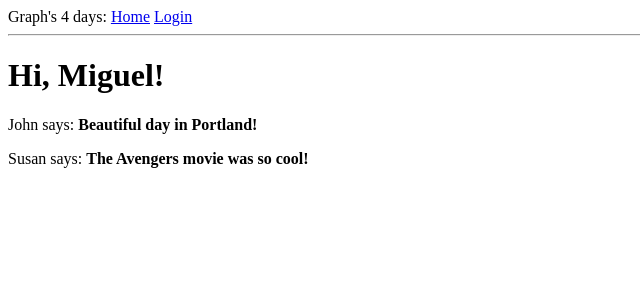
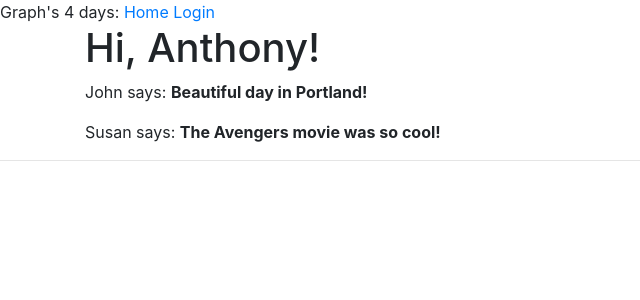
Before and after one commit to StandardUserInternship/Group11Final, a Flask app: page / in a window 1280 px wide. Shown: the top 300 px of the page, without its empty margins (0-640 px from the left). Run offline with Flask 2, Linux system fonts and the light colour scheme; some libraries are stand-ins or nearby versions.

Commit message:
minor changes

```diff
--- a/app/templates/base.html
+++ b/app/templates/base.html
@@ -1,6 +1,15 @@
 <!doctype html>
 <html>
     <head>
+       <!-- Required meta tags -->
+    <meta charset="utf-8">
+    <meta name="viewport" content="width=device-width, initial-scale=1, shrink-to-fit=no">
+
+    <!-- Bootstrap CSS -->
+    <link rel="stylesheet" href="https://maxcdn.bootstrapcdn.com/bootstrap/4.0.0/css/bootstrap.min.css" integrity="sha384-Gn5384xqQ1aoWXA+058RXPxPg6fy4IWvTNh0E263XmFcJlSAwiGgFAW/dAiS6JXm" crossorigin="anonymous">
+
+    <link rel="stylesheet" type="text/css" href="{{ url_for('static', filename='main.css') }}">
+
       {% if title %}
       <title>{{ title }} - Graph's 4 days</title>
       {% else %}
@@ -13,7 +22,14 @@
            <a href="/login">Login</a>
 
           </div>
+          <div class="container">
+            {% block content %}{% endblock %}
+          </div>
         <hr>
-        {% block content %}{% endblock %}
+        <!-- Optional JavaScript -->
+    <!-- jQuery first, then Popper.js, then Bootstrap JS -->
+    <script src="https://code.jquery.com/jquery-3.2.1.slim.min.js" integrity="sha384-KJ3o2DKtIkvYIK3UENzmM7KCkRr/rE9/Qpg6aAZGJwFDMVNA/GpGFF93hXpG5KkN" crossorigin="anonymous"></script>
+    <script src="https://cdnjs.cloudflare.com/ajax/libs/popper.js/1.12.9/umd/popper.min.js" integrity="sha384-ApNbgh9B+Y1QKtv3Rn7W3mgPxhU9K/ScQsAP7hUibX39j7fakFPskvXusvfa0b4Q" crossorigin="anonymous"></script>
+    <script src="https://maxcdn.bootstrapcdn.com/bootstrap/4.0.0/js/bootstrap.min.js" integrity="sha384-JZR6Spejh4U02d8jOt6vLEHfe/JQGiRRSQQxSfFWpi1MquVdAyjUar5+76PVCmYl" crossorigin="anonymous"></script>
     </body>
 </html>
--- a/app/views.py
+++ b/app/views.py
@@ -8,7 +8,7 @@ from app.forms import LoginForm
 @app.route('/')
 @app.route('/index')
 def index():
-    user = {'username': 'Miguel'}
+    user = {'username': 'Anthony'}
     posts = [
         {
             'author': {'username': 'John'},
```
